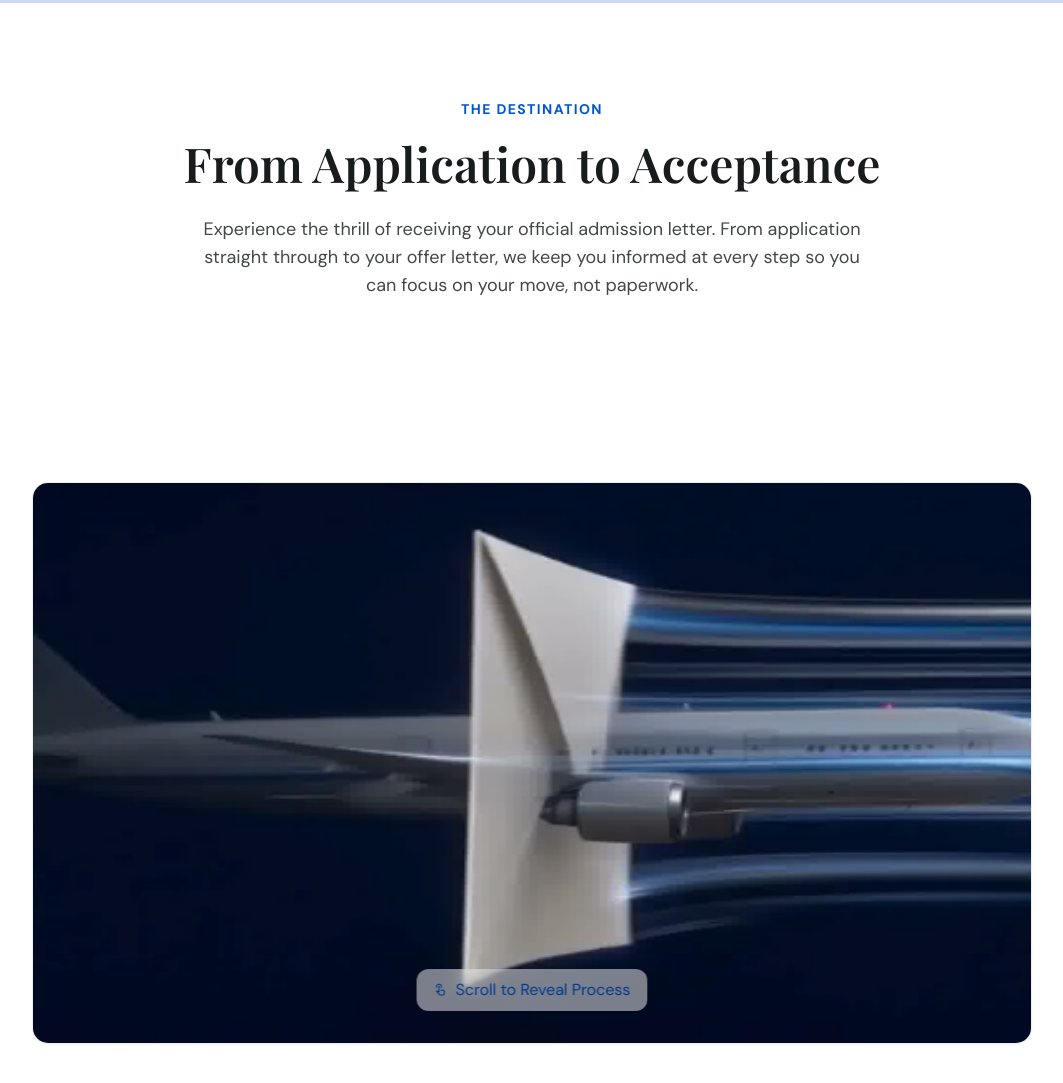
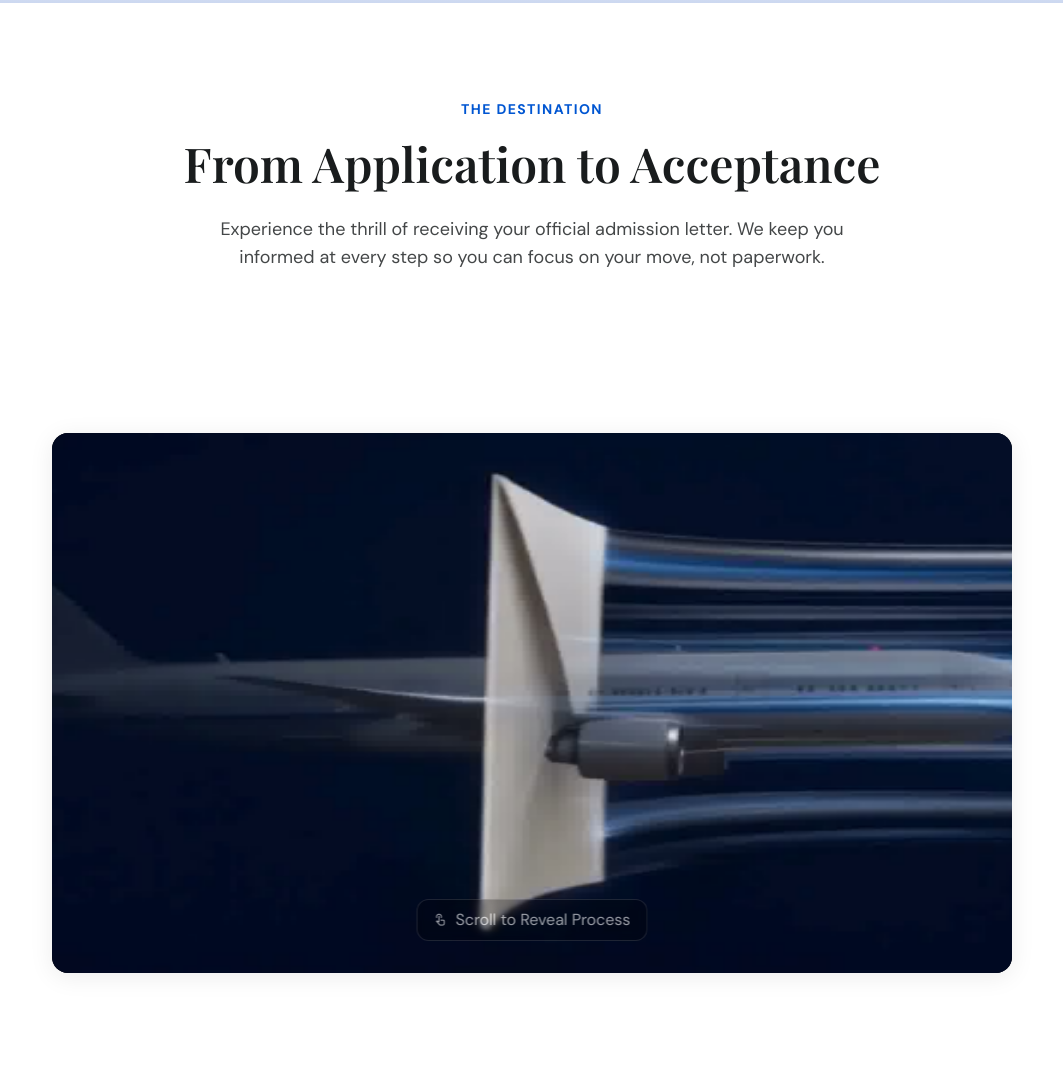
Before and after one commit to jishnu87654321/melius-overseas-, a website: page public/index.html in a window 1280 px wide. Shown: the part 1178-2261 px from the top of the page, without its empty margins (108-1171 px from the left). Drawn offline with nearby package versions, Linux system fonts and the light colour scheme.

Commit message:
fix: properly fix scroll animation gap and viewport clipping on desktop
- Rewrote scroll-sticky-wrap: position:sticky top:64px height:calc(100vh-64px)
  so it accounts for the fixed navbar and never goes under it
- canvas-wrapper: aspect-ratio 16/9 with max-height:calc(100vh-64px-48px)
  so it never overflows the sticky viewport on short screens
- Removed py-24 from section wrapper, moved header text padding to pt-24 pb-16
  on the header div only, so no phantom padding creates blank scroll gaps
- Added pb-24 spacer div after the h-[300vh] container so the section ends cleanly
- Scroll chip uses dark glass style to be visible over the dark canvas frames

```diff
--- a/public/index.html
+++ b/public/index.html
@@ -204,17 +204,32 @@
             height: auto !important;
         }
 
-        /* Issue 2: Scroll section — no min-height override, py-24 is enough */
-        /* #process-scroll intentionally NOT given min-height to avoid blank gap */
-
-        /* Issue 2: Canvas wrapper — aspect-ratio 16:9, capped to 80vh so it fits viewport */
+        /* Issue 2: Canvas fills the sticky viewport cleanly */
+        #process-scroll {
+            /* No padding — sticky element handles full height */
+        }
+        .scroll-sticky-wrap {
+            /* Sticky element accounts for 64px fixed navbar */
+            position: sticky;
+            top: 64px;
+            height: calc(100vh - 64px);
+            display: flex;
+            flex-direction: column;
+            align-items: center;
+            justify-content: center;
+            padding: 24px;
+        }
         .canvas-wrapper {
+            width: 100%;
+            max-width: 960px;
             aspect-ratio: 16 / 9;
-            width: 100%;
-            max-width: 1000px;
-            max-height: 80vh;  /* prevent overflow on short screens */
+            /* On short viewports, cap height so it stays inside the sticky area */
+            max-height: calc(100vh - 64px - 48px);
             position: relative;
-            overflow: hidden;  /* required for border-radius to clip canvas */
+            overflow: hidden;
+            border-radius: 1rem;
+            box-shadow: 0 4px 24px rgba(0,0,0,0.08);
+            background: #0a0a0a;
         }
         #sequence-canvas {
             width: 100%;
@@ -435,32 +450,32 @@
 <!-- Bottom shadow for depth -->
 <div class="absolute bottom-0 left-0 w-full h-4 bg-gradient-to-t from-black/5 to-transparent z-10"></div>
 </section>
-<!-- Admission Letter Scroll Sequence Animation Container -->
-<section id="process-scroll" class="py-24 bg-surface-lowest">
-    <!-- Header Layout -->
-    <div class="max-w-max-width mx-auto px-margin-mobile md:px-margin-desktop text-center mb-16 relative z-10">
+<!-- Admission Letter Scroll Sequence -->
+<section id="process-scroll" class="bg-surface-lowest">
+
+    <!-- Section header: sits ABOVE the scrollytelling, normal flow -->
+    <div class="max-w-max-width mx-auto px-margin-mobile md:px-margin-desktop text-center pt-24 pb-16 relative z-10">
         <span class="text-tertiary font-label-lg text-label-lg uppercase tracking-widest mb-4 block">The Destination</span>
         <h2 class="font-display-lg text-headline-lg-mobile md:text-headline-lg text-on-background mb-6">From Application to Acceptance</h2>
-        <p class="font-body-lg text-body-lg text-on-surface-variant max-w-2xl mx-auto">Experience the thrill of receiving your official admission letter. From application straight through to your offer letter, we keep you informed at every step so you can focus on your move, not paperwork.</p>
+        <p class="font-body-lg text-body-lg text-on-surface-variant max-w-2xl mx-auto">Experience the thrill of receiving your official admission letter. We keep you informed at every step so you can focus on your move, not paperwork.</p>
     </div>
 
-    <!-- Scrollytelling Container -->
+    <!-- Scrollytelling container: exactly 300vh so the sticky canvas plays all frames -->
     <div class="h-[300vh] relative" id="scroll-sequence-container">
-        <!-- Sticky Wrapper: NO overflow:visible — breaks position:sticky -->
-        <div class="sticky top-0 h-screen flex flex-col items-center justify-center px-4">
-            <!-- Canvas card: aspect-ratio 16:9, overflow:hidden for rounded corners -->
-            <div class="canvas-wrapper bg-surface-lowest border border-outline-variant/30 shadow-sm rounded-2xl relative flex items-center justify-center">
-                <!-- Canvas for Image Sequence -->
+        <div class="scroll-sticky-wrap">
+            <div class="canvas-wrapper">
                 <canvas id="sequence-canvas"></canvas>
-
-                <!-- Scroll chip: absolutely positioned inside the wrapper -->
-                <div class="scroll-chip flex items-center gap-2 text-tertiary font-label-lg bg-surface-lowest/80 backdrop-blur px-4 py-2 rounded-full border border-outline-variant/20 animate-pulse" style="z-index:10;">
+                <div class="scroll-chip flex items-center gap-2 text-white font-label-lg bg-black/40 backdrop-blur-sm px-4 py-2 rounded-full border border-white/20 animate-pulse" style="z-index:10;">
                     <span class="material-symbols-outlined text-sm">touch_app</span>
                     <span>Scroll to Reveal Process</span>
                 </div>
             </div>
         </div>
     </div>
+
+    <!-- Bottom spacing -->
+    <div class="pb-24"></div>
+
 </section>
 
 <script>
```
